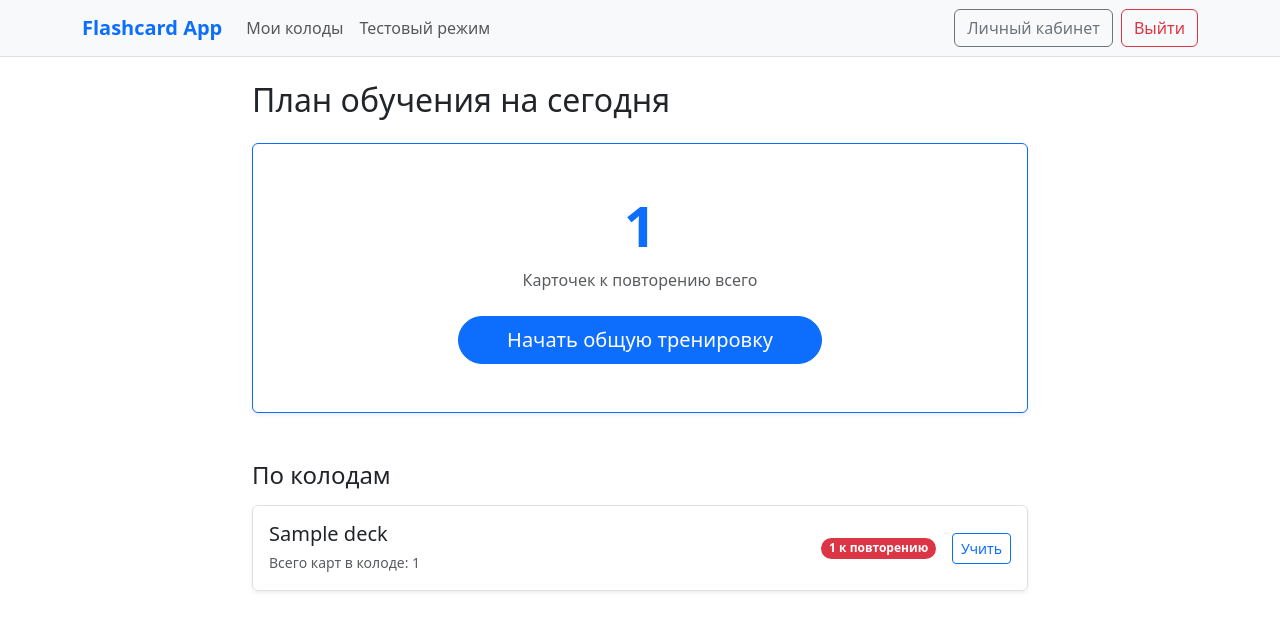
After one commit to bbldaaa750/flashcard-app, a Flask app: page /study/dashboard in a window 1280 px wide. The commit adds this page. Shown: the top 631 px of the page. Run offline with Flask 3, Linux system fonts and the light colour scheme; a user stored in the database is signed in; tables that the repository leaves empty hold one stand-in row (values such as "Sample post").

Commit message:
feature: add test mode dashboard

```diff
--- a/app/templates/base.html
+++ b/app/templates/base.html
@@ -8,7 +8,7 @@
 </head>
 <body>
     {% if current_user.is_authenticated %}
-        <nav class="navbar navbar-expand-lg navbar-light bg-light border-bottom mb-4">
+        <nav class="navbar navbar-expand-lg navbar-light bg-light border-bottom">
             <div class="container">
                 <a class="navbar-brand fw-bold text-primary" href="{{ url_for('deck.index') }}">
                     Flashcard App
@@ -24,7 +24,7 @@
                             <a class="nav-link" href="{{ url_for('deck.index') }}">Мои колоды</a>
                         </li>
                         <li class="nav-item">
-                            <a class="nav-link" href="{{ url_for('study.leitner_index') }}">Тестовый режим</a>
+                            <a class="nav-link" href="{{ url_for('study.dashboard') }}">Тестовый режим</a>
                         </li>
                     </ul>
 
@@ -41,7 +41,7 @@
         </nav>
     {% endif %}
 
-    <div class="container">
+    <div class="container mt-4">
         {% with messages = get_flashed_messages(with_categories=true) %}
             {% if messages %}
                 {% for category, message in messages %}
--- a/app/templates/leitner_study.html
+++ b/app/templates/leitner_study.html
@@ -7,7 +7,7 @@
             <h3 class="mb-0">Умное повторение</h3>
             <small class="text-muted">Осталось карт: <span id="counter">{{ cards_json|length }}</span></small>
         </div>
-        <a href="{{ url_for('deck.index') }}" class="btn btn-outline-secondary btn-sm">
+        <a href="{{ url_for('study.dashboard') }}" class="btn btn-outline-secondary btn-sm">
             &times; Выход
         </a>
     </div>
--- /dev/null
+++ b/app/templates/study_dashboard.html
@@ -0,0 +1,47 @@
+{% extends 'base.html' %}
+{% block content %}
+<div class="container mt-4" style="max-width: 800px;">
+    <h2 class="mb-4">План обучения на сегодня</h2>
+
+    <div class="card mb-5 border-primary shadow-sm">
+        <div class="card-body text-center p-5">
+            <h1 class="display-4 fw-bold text-primary">{{ total_count }}</h1>
+            <p class="text-muted mb-4">Карточек к повторению всего</p>
+
+            {% if total_count > 0 %}
+                <a href="{{ url_for('study.leitner_index') }}" class="btn btn-primary btn-lg px-5 rounded-pill">
+                    Начать общую тренировку
+                </a>
+            {% else %}
+                <div class="alert alert-success d-inline-block">
+                    🎉 Всё выучено! Отдыхайте.
+                </div>
+            {% endif %}
+        </div>
+    </div>
+
+    <h4 class="mb-3">По колодам</h4>
+    <div class="list-group shadow-sm mb-4">
+        {% for item in decks_stats %}
+            <div class="list-group-item d-flex justify-content-between align-items-center p-3">
+                <div>
+                    <h5 class="mb-1">{{ item.deck.title }}</h5>
+                    <small class="text-muted">Всего карт в колоде: {{ item.deck.cards|length }}</small>
+                </div>
+
+                <div class="d-flex align-items-center">
+                    {% if item.due_count > 0 %}
+                        <span class="badge bg-danger rounded-pill me-3">{{ item.due_count }} к повторению</span>
+                        <a href="{{ url_for('study.leitner_index', deck_id=item.deck.id) }}" class="btn btn-sm btn-outline-primary">
+                            Учить
+                        </a>
+                    {% else %}
+                        <span class="badge bg-success rounded-pill me-3">Готово</span>
+                        <button class="btn btn-sm btn-outline-secondary" disabled>Учить</button>
+                    {% endif %}
+                </div>
+            </div>
+        {% endfor %}
+    </div>
+</div>
+{% endblock %}
--- a/app/views/study.py
+++ b/app/views/study.py
@@ -1,6 +1,7 @@
 import random
 from flask import Blueprint, render_template, redirect, url_for, flash, jsonify, request
 from flask_login import login_required, current_user
+from app.services import get_user_decks
 from app.services import get_deck, get_deck_cards
 from app.services import get_cards_due_today, process_review
 
@@ -29,6 +30,31 @@ def start(deck_id):
     random.shuffle(cards_data)
     return render_template('study.html', deck=deck, cards_json=cards_data)
 
+@bp.route('/dashboard')
+@login_required
+def dashboard():
+    user = current_user
+
+    all_due_cards = get_cards_due_today(user)
+    total_due_count = len(all_due_cards)
+
+    decks_stats = []
+
+    user_decks = get_user_decks(user)
+    for deck in user_decks:
+        due_cards = get_cards_due_today(user, deck_id=deck.id)
+
+        decks_stats.append({
+            'deck': deck,
+            'due_count': len(due_cards)
+        })
+
+    decks_stats.sort(key=lambda x: x['due_count'], reverse=True)
+
+    return render_template('study_dashboard.html',
+                         total_count=total_due_count,
+                         decks_stats=decks_stats)
+
 @bp.route('/leitner')
 @login_required
 def leitner_index():
@@ -38,7 +64,7 @@ def leitner_index():
 
     if not cards_objects:
         flash("На сегодня всё выучено! Возвращайтесь завтра.", "success")
-        return redirect(url_for('deck.index'))
+        return redirect(url_for('study.dashboard'))
 
     cards_data = [
         {'id': c.id, 'front': c.front, 'back': c.back, 'box': c.box}
```
